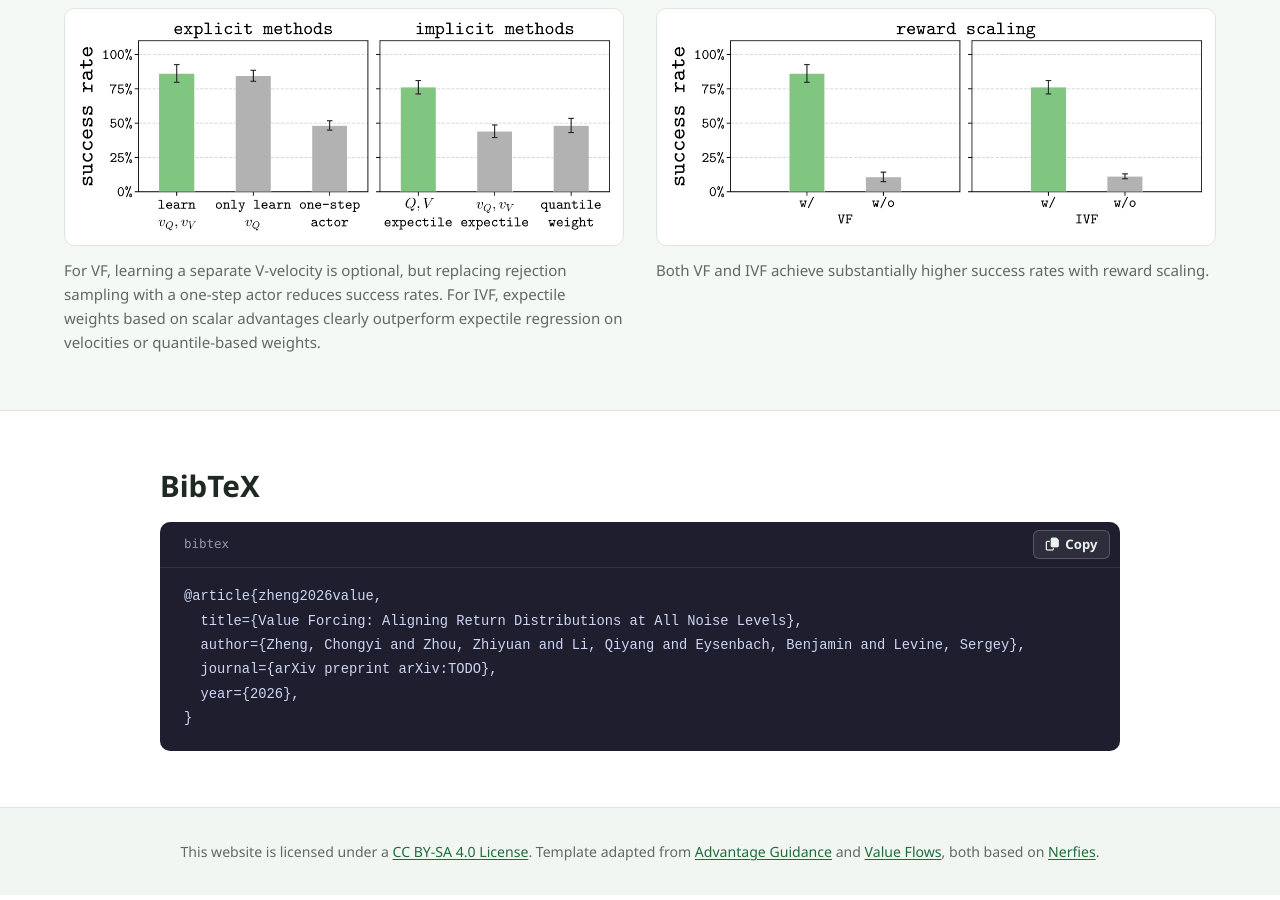
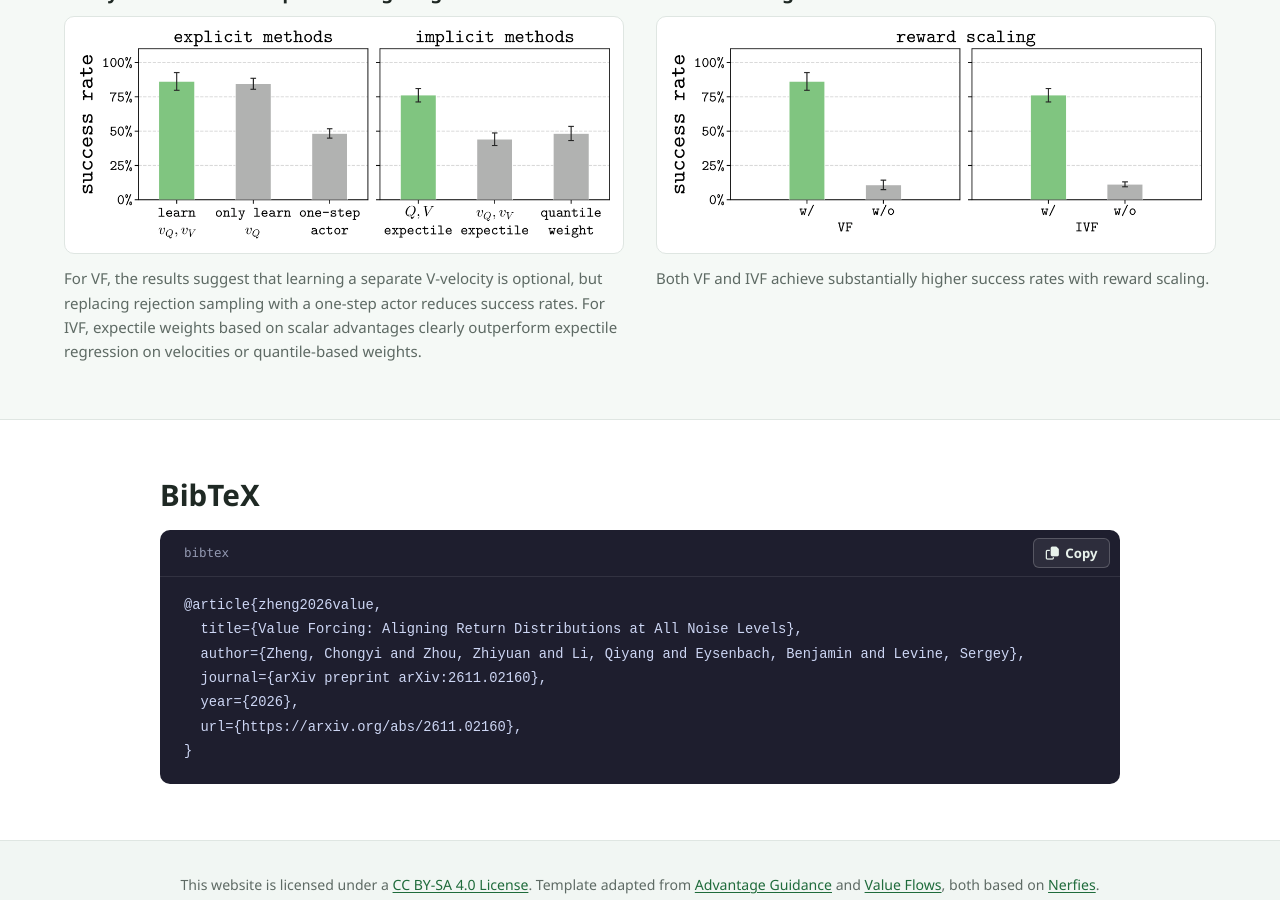
Before and after one commit to chongyi-zheng/chongyi-zheng.github.io, a Jekyll site: the page built from _pages/value_forcing.html, in a window 1280 px wide and 900 px high, scrolled down 7732 px. Built offline with Jekyll 4.4.1, drawn with Linux system fonts in a browser that asks for light colours; some web fonts are replaced; some of the changed text lies outside the part shown.

Commit message:
update value forcing website

```diff
--- a/_pages/value_forcing.html
+++ b/_pages/value_forcing.html
@@ -1953,8 +1953,7 @@
         </div>
 
         <nav class="publication-links" aria-label="Paper resources">
-          <!-- TODO(links): set href to the paper (arXiv) URL -->
-          <a class="button is-dark is-rounded" href="#">
+          <a class="button is-dark is-rounded" href="https://arxiv.org/abs/2611.02160">
             <span class="icon"><i class="fas fa-file-pdf" aria-hidden="true"></i></span>
             <span>Paper</span>
           </a>
@@ -2397,7 +2396,7 @@
               <p class="algo-type algorithm-ivf">Implicit value learning</p>
               <h4><strong class="algorithm-ivf">IVF</strong></h4>
               <p>
-                Following <a class="citation-link" href="https://arxiv.org/abs/2110.06169">Kostrikov et al. (2022)</a>, we define the expectile weight with coefficient \(\mu \in [0.5,1)\) as:
+                Following prior work (e.g., Sec. 10.3.1 of <a class="citation-link" href="https://doi.org/10.1007/978-3-662-63882-8_2">Fahrmeir et al. (2022)</a>), we define the expectile weight with coefficient \(\mu \in [0.5,1)\) as:
               </p>
               $$\begin{aligned}
                 w^\mu(s,a) &\triangleq \mu\,\mathbf{1}\big(Q(s,a) \ge V(s)\big) + (1-\mu)\,\mathbf{1}\big(Q(s,a) < V(s)\big),
@@ -2406,6 +2405,7 @@
               $$\begin{aligned}
                 \mathcal{L}^\mu(v_V) &= \mathbb{E}_{\textcolor{#2f8a4f}{\boldsymbol{a \sim D}}}\Big[w^\mu(s,a) \cdot \left( v_V(z^\tau \mid s,\tau) - v_Q(z^\tau \mid s,a,\tau) \right)^2 \Big].
               \end{aligned}$$
+              <p>This loss extends the scalar expectile regression loss (<a class="citation-link" href="https://arxiv.org/abs/2110.06169">Kostrikov et al., 2022</a>) to return flows.</p>
             </div>
           </div>
 
@@ -2434,21 +2434,21 @@
                     </li>
                     <li><span class="algorithm-statement"><strong>for each training iteration do</strong></span></li>
                     <li class="algorithm-nested">
-                      <span class="algorithm-statement">\((s,a,r,s') \sim \mathcal{D},\ \tau \sim \mathrm{Unif}([0,1])\).</span>
+                      <span class="algorithm-statement">\((s,a,r,s') \sim D,\ \tau \sim \mathrm{Unif}([0,1])\).</span>
                     </li>
                     <li class="algorithm-nested algorithm-vf">
                       <span class="algorithm-statement">\(a_\pi \sim\) rejection sampling, \(z^\tau \sim p_Q^{\bar\psi}(z^\tau \mid s,a_\pi,\tau)\).</span>
                     </li>
                     <li class="algorithm-nested algorithm-vf">
                       <span class="algorithm-statement">\(\Delta\theta \leftarrow \nabla_\theta \mathcal{L}(v_V^\theta)\).</span>
-                      <span class="algorithm-comment">Learn velocity for VF</span>
+                      <span class="algorithm-comment">Learn V-velocity for VF</span>
                     </li>
                     <li class="algorithm-nested algorithm-ivf">
                       <span class="algorithm-statement">Compute \(w^\mu(s,a)\) using the expectile weights, \(z^\tau \sim p_Q^{\bar\psi}(z^\tau \mid s,a,\tau)\).</span>
                     </li>
                     <li class="algorithm-nested algorithm-ivf">
                       <span class="algorithm-statement">\(\Delta\theta \leftarrow \nabla_\theta \mathcal{L}^\mu(v_V^\theta)\).</span>
-                      <span class="algorithm-comment">Learn velocity for IVF</span>
+                      <span class="algorithm-comment">Learn V-velocity for IVF</span>
                     </li>
                     <li class="algorithm-nested">
                       <span class="algorithm-statement">\(z^\tau \sim p_V^\theta(z^\tau \mid s',\tau),\ \epsilon \sim \mathcal{N}(0,1)\).</span>
@@ -2593,7 +2593,8 @@
                 </a>
                 <figcaption class="fig-caption">
                   <strong>VF learns more accurate return distributions than prior flow-based return estimators.</strong>
-                  <em>(Left)</em> VF captures the ground-truth return distributions more accurately, while prior methods are biased and collapse their predictions into narrow peaks.
+                  <em>(Left)</em> We collect datasets to conduct policy evaluation experiments at a single state from each of the four OGBench domains.
+                  <em>(Center)</em> VF captures the ground-truth return distributions more accurately, while prior methods are biased and collapse their predictions into narrow peaks.
                   <em>(Right)</em> VF achieves lower mean 1-Wasserstein distances than all three prior methods in all tasks.
                   <span class="tap-hint">Tap to enlarge.</span>
                 </figcaption>
@@ -2763,7 +2764,7 @@
                        alt="Figure 4. Success rates of alternative instantiations. Explicit methods: learning both v_Q and v_V (VF) and learning only v_Q perform similarly, while a one-step actor is much lower. Implicit methods: Q, V expectile weighting (IVF) is much higher than v_Q, v_V expectile or quantile weights.">
                 </a>
                 <figcaption class="fig-caption">
-                  For VF, learning a separate V-velocity is optional, but replacing rejection sampling with a one-step actor
+                  For VF, the results suggest that learning a separate V-velocity is optional, but replacing rejection sampling with a one-step actor
                   reduces success rates. For IVF, expectile weights based on scalar advantages clearly outperform
                   expectile regression on velocities or quantile-based weights.
                 </figcaption>
@@ -2799,12 +2800,12 @@
               <i class="far fa-copy" aria-hidden="true"></i><span class="copy-label">Copy</span>
             </button>
           </div>
-          <!-- TODO(bibtex): add the arXiv number once the paper is public -->
           <pre class="bibtex-code"><code id="bibtex-text">@article{zheng2026value,
   title={Value Forcing: Aligning Return Distributions at All Noise Levels},
   author={Zheng, Chongyi and Zhou, Zhiyuan and Li, Qiyang and Eysenbach, Benjamin and Levine, Sergey},
-  journal={arXiv preprint arXiv:TODO},
+  journal={arXiv preprint arXiv:2611.02160},
   year={2026},
+  url={https://arxiv.org/abs/2611.02160},
 }</code></pre>
         </div>
         <p class="sr-only" id="copy-status" aria-live="polite"></p>
```
Also changed, not shown: other parts of _pages/value_forcing.html (+21 -21 lines).
